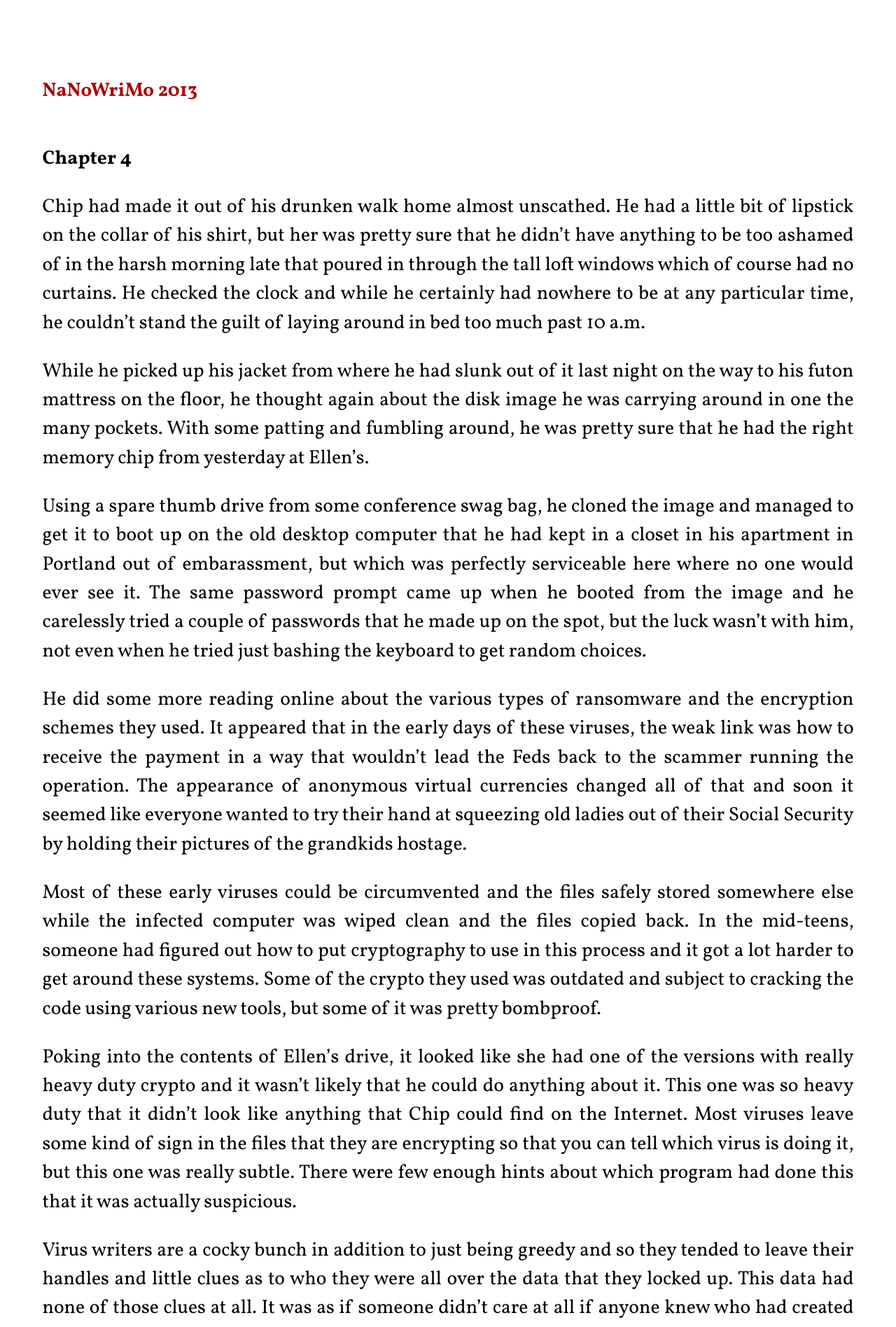
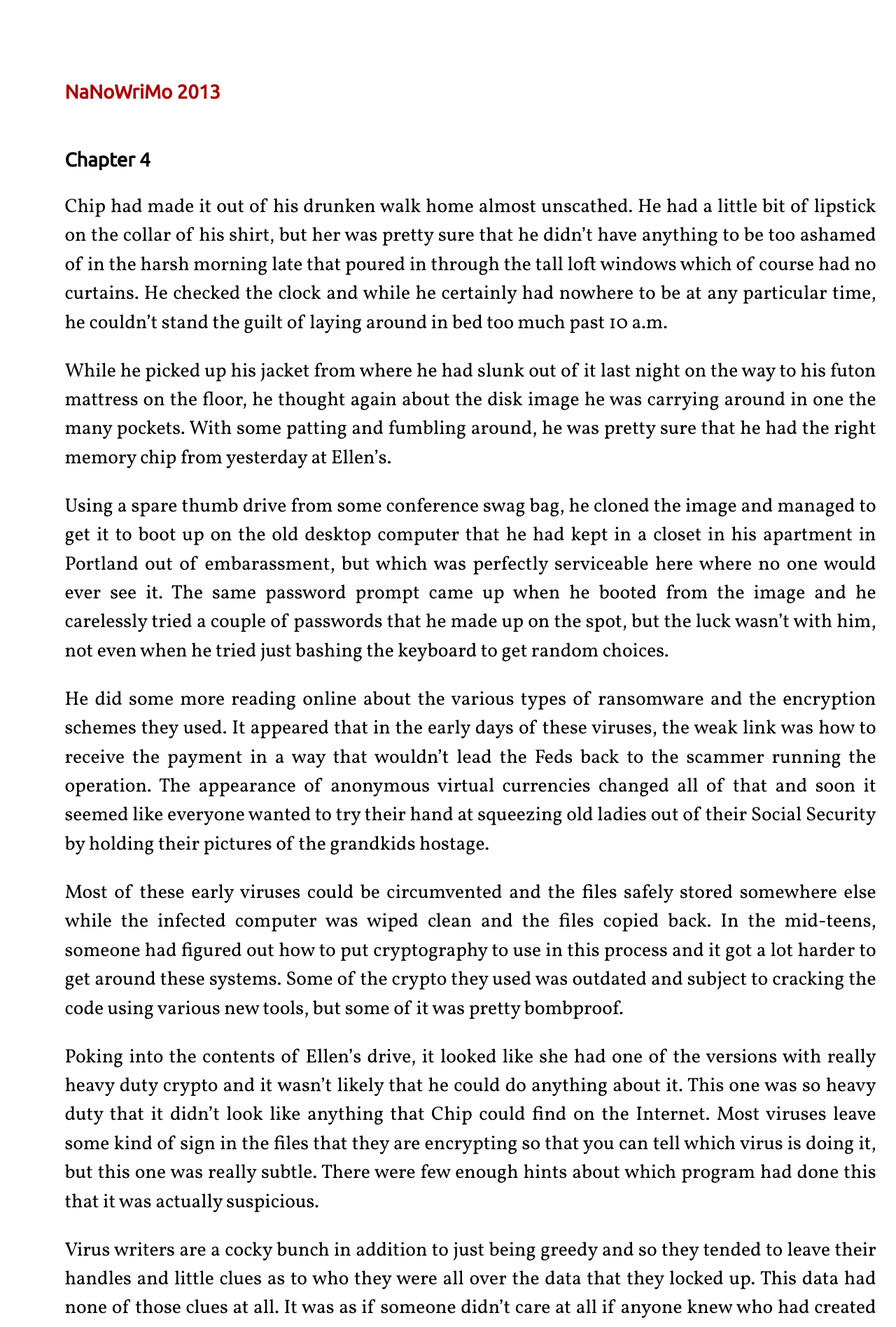
Before and after one commit to neilmb/nanowrimo2013, a Jekyll site: the page built from _posts/2013-11-03-chapter4.md, in a window 1280 px wide. Shown: the top 1896 px of the page at 70% size. Built offline with Jekyll 4.4.1, drawn with Linux system fonts in a browser that asks for light colours; Markdown is read by kramdown in place of the engine named in the settings.

Commit message:
even a bit more good looking

```diff
--- a/_layouts/default.html
+++ b/_layouts/default.html
@@ -13,7 +13,7 @@
         <link rel="stylesheet" href="/css/main.css">
 
         <!-- Google Fonts -->
-        <link href='http://fonts.googleapis.com/css?family=Vollkorn:400italic,400,700' rel='stylesheet' type='text/css'>
+        <link href='http://fonts.googleapis.com/css?family=Ubuntu|Vollkorn' rel='stylesheet' type='text/css'>
 
     </head>
     <body>
--- a/css/main.css
+++ b/css/main.css
@@ -14,14 +14,18 @@
 
 body {
   background-color: #FFF;
-  font: 24px 'Vollkorn', serif;
+  font-family: 'Vollkorn', serif;
+  font-size: 24px;
   line-height: 30px;
   text-align: center;
-  text-width: 68em;
+  margin-left: 5%;
+  text-width: 90%;
 }
 
 h1, h2, h3, h4, h5, h6 {
-  font-size: 100%; }
+  font-size: 100%;
+  font-family: Ubuntu, sans-serif;
+}
 
 h1 {
   margin-bottom: 0.5em;
```
